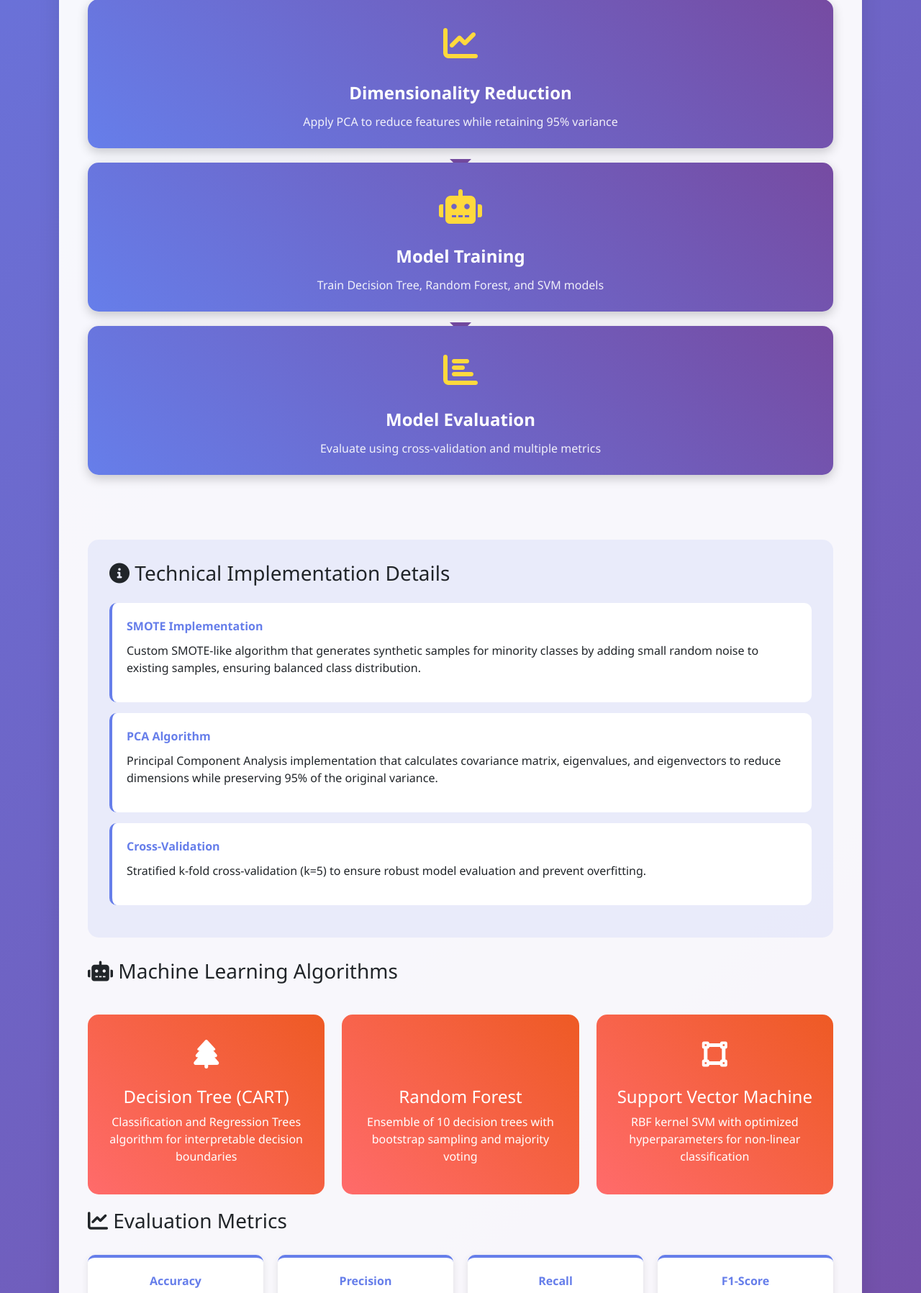
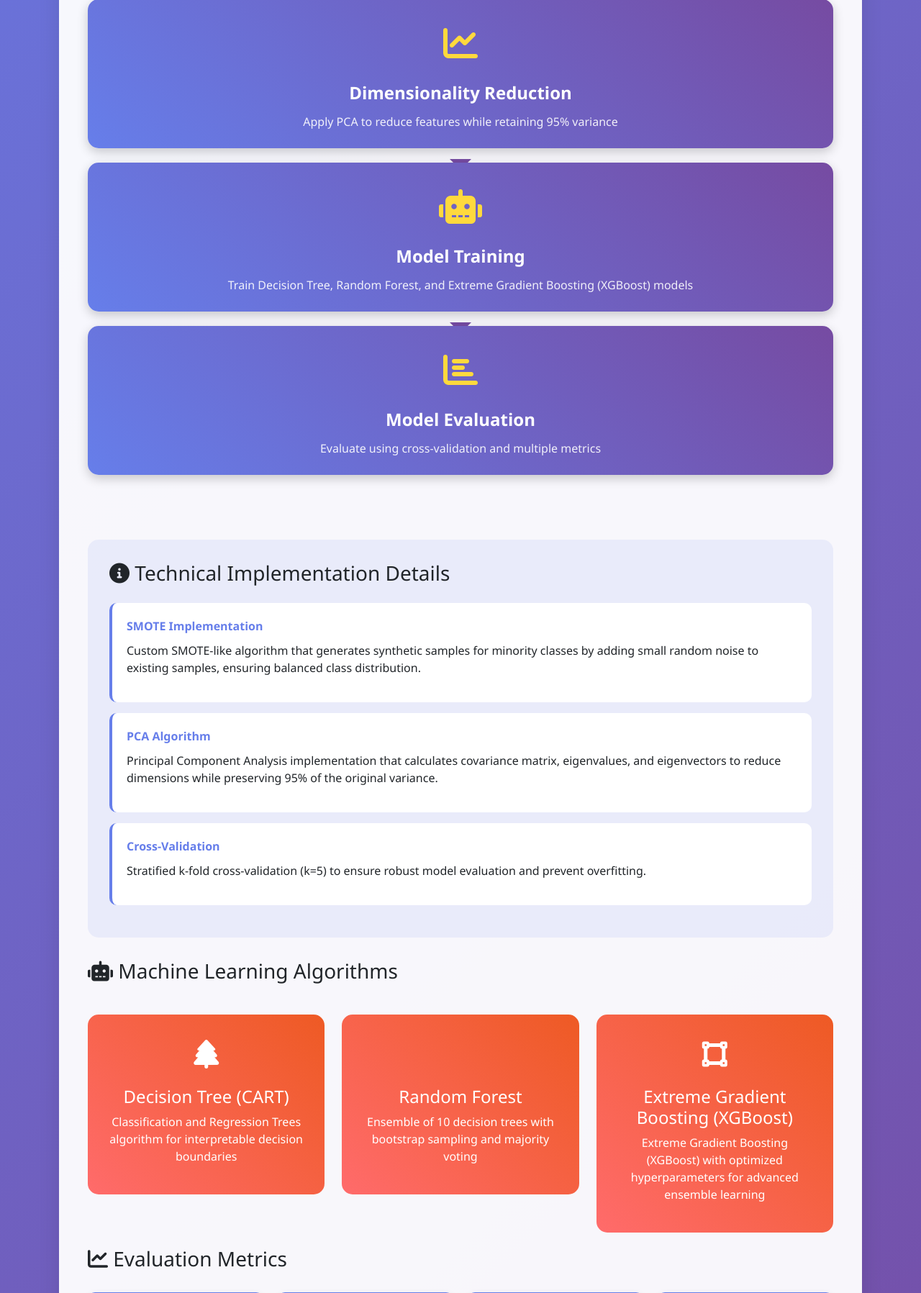
Before and after one commit to Md-Nirob-Khan/ASD-Presentation, a PHP site: page /your-project/methodology.php in a window 1280 px wide. Shown: the part 1215-3012 px from the top of the page at 72% size. Run offline with PHP 8.4, Linux system fonts and the light colour scheme.

Commit message:
Update model names: Replace SVM with Extreme Gradient Boosting (XGBoost)

```diff
--- a/public/index.php
+++ b/public/index.php
@@ -230,7 +230,7 @@ require_once '../vendor/autoload.php';
                     </h1>
 
                     <p class="hero-subtitle">
-                        Advanced classification using Decision Trees, Random Forest, and SVM with PCA dimensionality reduction and SMOTE balancing
+                        Advanced classification using Decision Trees, Random Forest, and Extreme Gradient Boosting (XGBoost) with PCA dimensionality reduction and SMOTE balancing
                     </p>
 
                     <a href="dataset.php" class="start-btn">
@@ -314,7 +314,7 @@ require_once '../vendor/autoload.php';
                                     <i class="fas fa-robot"></i>
                                 </div>
                                 <h4>ML Models</h4>
-                                <p>Decision Tree, Random Forest, SVM</p>
+                                <p>Decision Tree, Random Forest, Extreme Gradient Boosting (XGBoost)</p>
                             </div>
                         </div>
 
--- a/public/methodology.php
+++ b/public/methodology.php
@@ -259,7 +259,7 @@ require_once '../vendor/autoload.php';
                     </div>
                     <div class="step-title">Model Training</div>
                     <div class="step-description">
-                        Train Decision Tree, Random Forest, and SVM models
+                        Train Decision Tree, Random Forest, and Extreme Gradient Boosting (XGBoost) models
                     </div>
                 </div>
 
@@ -327,8 +327,8 @@ require_once '../vendor/autoload.php';
                         <div class="algorithm-icon">
                             <i class="fas fa-vector-square"></i>
                         </div>
-                        <h4>Support Vector Machine</h4>
-                        <p>RBF kernel SVM with optimized hyperparameters for non-linear classification</p>
+                                                  <h4>Extreme Gradient Boosting (XGBoost)</h4>
+                        <p>Extreme Gradient Boosting (XGBoost) with optimized hyperparameters for advanced ensemble learning</p>
                     </div>
                 </div>
             </div>
--- a/run_pipeline.php
+++ b/run_pipeline.php
@@ -37,7 +37,7 @@ try {
         echo "- Initial dataset: " . number_format($results['initial_stats']['total_rows']) . " rows\n";
         echo "- After preprocessing: " . number_format($results['after_smote']['total_rows']) . " rows\n";
         echo "- PCA features: " . $results['pca_features'] . " components\n";
-        echo "- Models trained: Decision Tree, Random Forest, SVM\n\n";
+        echo "- Models trained: Decision Tree, Random Forest, Extreme Gradient Boosting (XGBoost)\n\n";
 
         echo "🎯 Model Performance Summary:\n";
         foreach ($results['evaluation_results'] as $modelName => $result) {
```
Also changed, not shown: src/Evaluator.php (+7 -1 lines), src/Trainer.php (+9 -10 lines), README.md.
